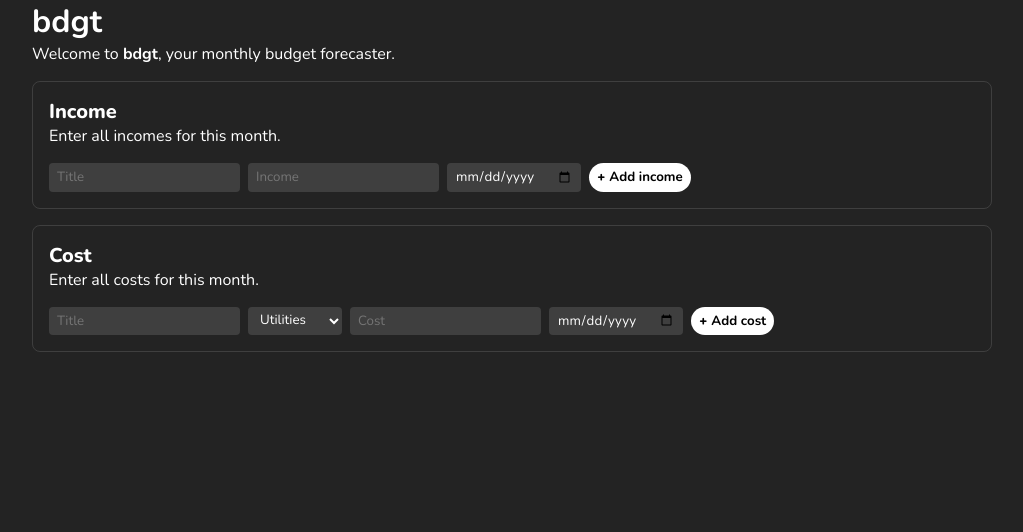
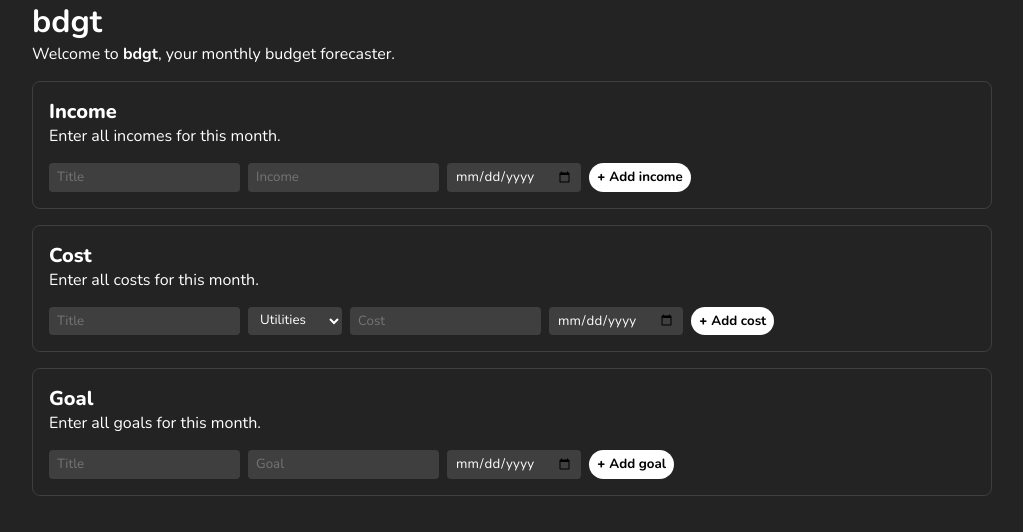
Before and after one commit to robertpauldev/projects, a React (Vite) app in the folder bdgt/: page / in a window 1280 px wide. Shown: the top 532 px of the page, without its empty margins (128-1151 px from the left). Built offline with nearby package versions, Linux system fonts and the light colour scheme.

Commit message:
feat: adding Goals

```diff
--- a/bdgt/src/App.tsx
+++ b/bdgt/src/App.tsx
@@ -43,6 +43,24 @@ function App() {
     );
   };
 
+  const [goalData, setGoalData] = useState<TableEntry[]>(
+    () => {
+      const stored = localStorage.getItem( "bdgt-goals" );
+      return stored ? JSON.parse( stored ) : [];
+    }
+  );
+
+  const totalGoals = useMemo(
+    () => goalData.reduce( ( sum, e ) => sum + e.sum, 0 ),
+    [goalData]
+  );
+
+  const removeGoal = (id: string) => {
+    setGoalData(prev =>
+      prev.filter(entry => entry.id !== id)
+    );
+  };
+
   useEffect(() => {
     localStorage.setItem('bdgt-income', JSON.stringify(incomeData));
   }, [incomeData]);
@@ -77,6 +95,11 @@ function App() {
             <Form formType="cost" setFormData={ setCostData } />
             <Table tableType="cost" tableData={ costData } totalValue={ totalCosts } onRemove={ removeCost } />
           </section>
+
+          <section className={ styles["app__section"] }>
+            <Form formType="goal" setFormData={ setGoalData } data={ [ totalIncome.toFixed( 2 ), totalCosts.toFixed( 2 ), totalGoals.toFixed( 2 ) ]} />
+            <Table tableType="goal" tableData={ goalData } totalValue={ totalGoals } onRemove={ removeGoal } />
+          </section>
         </div>
       </div>
     </>
```
